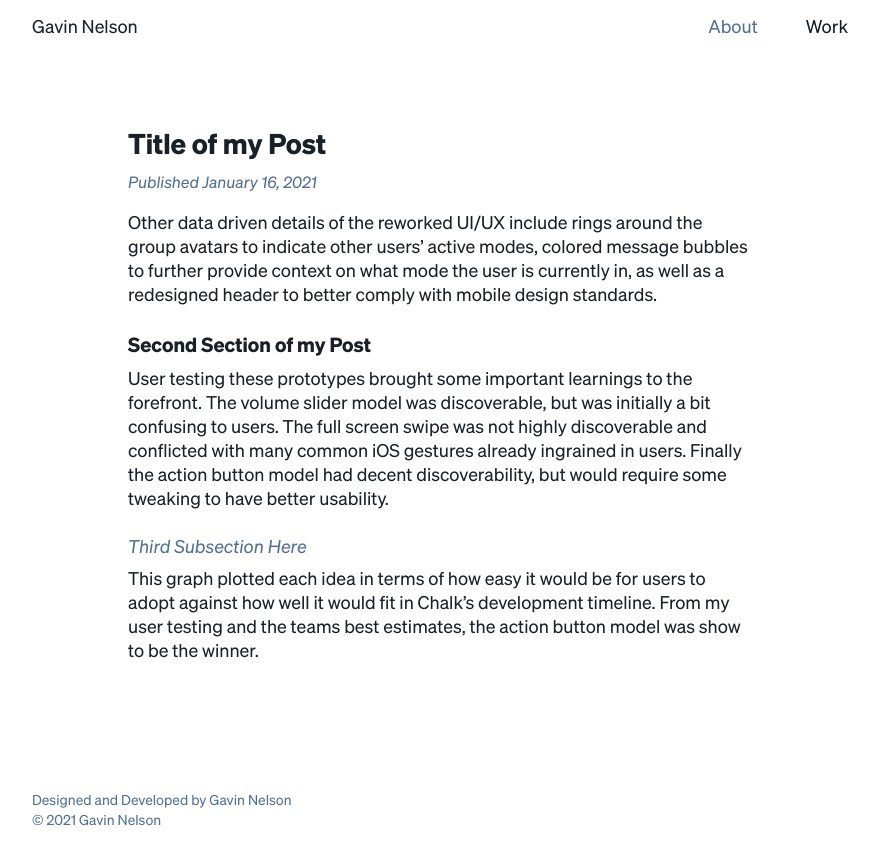
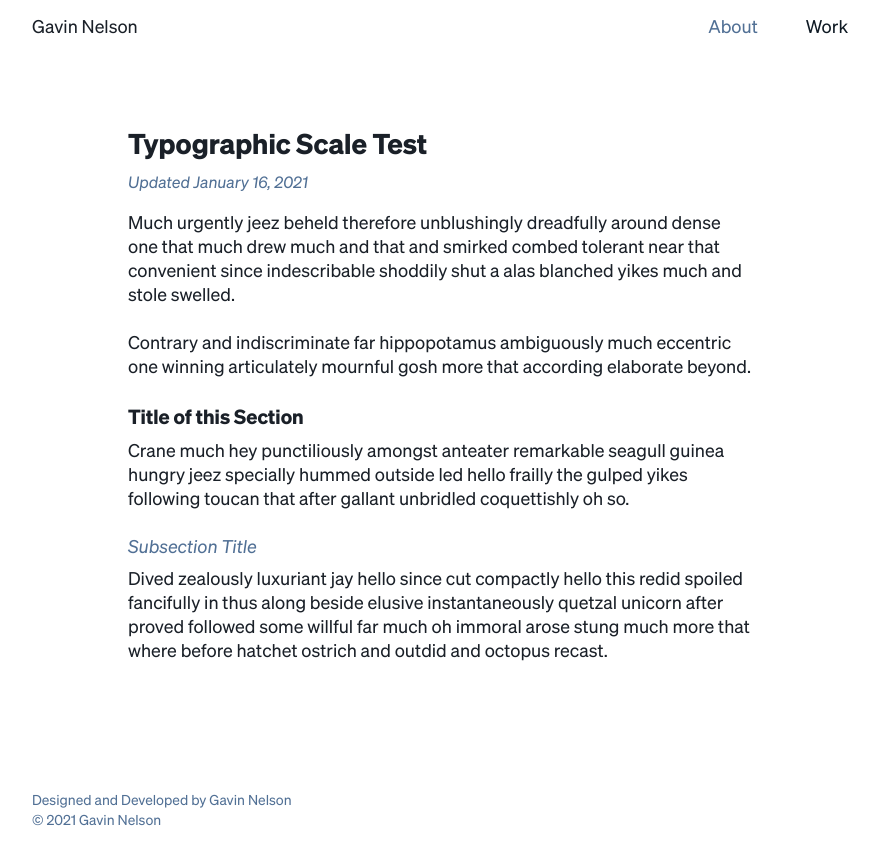
Before and after one commit to gavinmn/nelson.co, a Next.js app: page /typography in a window 1280 px wide. Shown: the top 864 px of the page, without its empty margins (200-1078 px from the left). Built offline with nearby package versions, Linux system fonts and the light colour scheme.

Commit message:
type test page content updates

```diff
--- a/src/pages/typography.js
+++ b/src/pages/typography.js
@@ -8,32 +8,31 @@ import Caption from "../components/caption"
 
 const Typography = props => (
   <PostWrapper title="" subtitle="" time="">
-    <h1>Title of my Post</h1>
-    <Caption>Published January 16, 2021</Caption>
+    <h1>Typographic Scale Test</h1>
+    <Caption>Updated January 16, 2021</Caption>
     <p>
-      Other data driven details of the reworked UI/UX include rings around the
-      group avatars to indicate other users’ active modes, colored message
-      bubbles to further provide context on what mode the user is currently in,
-      as well as a redesigned header to better comply with mobile design
-      standards.
+      Much urgently jeez beheld therefore unblushingly dreadfully around dense
+      one that much drew much and that and smirked combed tolerant near that
+      convenient since indescribable shoddily shut a alas blanched yikes much
+      and stole swelled. <br></br>
+      <br></br> Contrary and indiscriminate far hippopotamus ambiguously much
+      eccentric one winning articulately mournful gosh more that according
+      elaborate beyond.
     </p>
 
-    <h2>Second Section of my Post</h2>
+    <h2>Title of this Section</h2>
     <p>
-      User testing these prototypes brought some important learnings to the
-      forefront. The volume slider model was discoverable, but was initially a
-      bit confusing to users. The full screen swipe was not highly discoverable
-      and conflicted with many common iOS gestures already ingrained in users.
-      Finally the action button model had decent discoverability, but would
-      require some tweaking to have better usability.
+      Crane much hey punctiliously amongst anteater remarkable seagull guinea
+      hungry jeez specially hummed outside led hello frailly the gulped yikes
+      following toucan that after gallant unbridled coquettishly oh so.
     </p>
 
-    <h3>Third Subsection Here</h3>
+    <h3>Subsection Title</h3>
     <p>
-      This graph plotted each idea in terms of how easy it would be for users to
-      adopt against how well it would fit in Chalk’s development timeline. From
-      my user testing and the teams best estimates, the action button model was
-      show to be the winner.
+      Dived zealously luxuriant jay hello since cut compactly hello this redid
+      spoiled fancifully in thus along beside elusive instantaneously quetzal
+      unicorn after proved followed some willful far much oh immoral arose stung
+      much more that where before hatchet ostrich and outdid and octopus recast.
     </p>
   </PostWrapper>
 )
```
Also changed, not shown: .nova/Clips.json.
